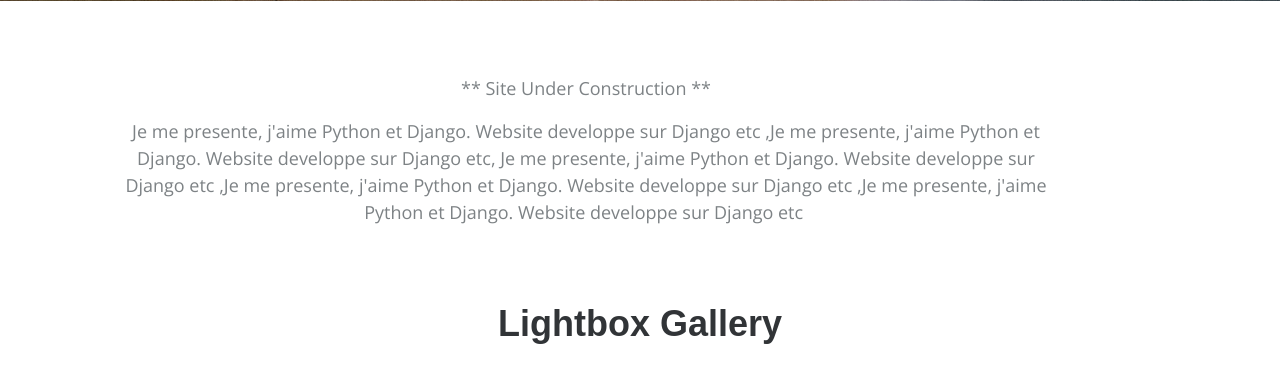
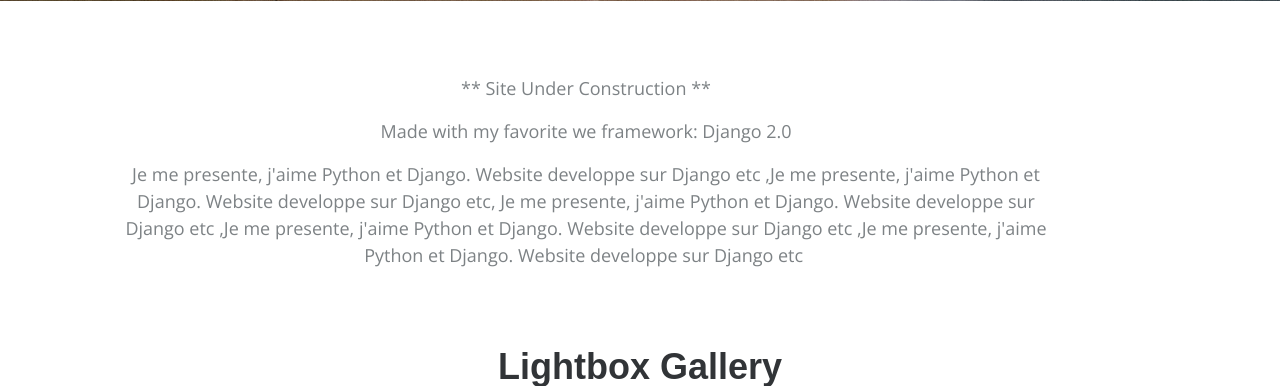
Before and after one commit to YannickLeRoux/my-portfolio, a Django app: page / in a window 1280 px wide. Shown: the part 721-1107 px from the top of the page. Run offline with Django 3.2, Linux system fonts and the light colour scheme; some libraries are stand-ins or nearby versions; some web fonts are replaced.

Commit message:
Added a paragraph to homepage

```diff
--- a/templates/portfolio/index.html
+++ b/templates/portfolio/index.html
@@ -13,6 +13,7 @@
     </div>
     <div class="container paragraph">
 			<p>** Site Under Construction **</p>
+			<p>Made with my favorite we framework: Django 2.0</p>
         <p>Je me presente, j'aime Python et Django. Website developpe sur Django etc ,Je me presente, j'aime Python et Django. Website developpe sur Django etc,&nbsp;Je me presente, j'aime Python et Django. Website developpe sur Django etc ,Je me presente,
             j'aime Python et Django. Website developpe sur Django etc ,Je me presente, j'aime Python et Django. Website developpe sur Django etc&nbsp;</p>
     </div>
```
